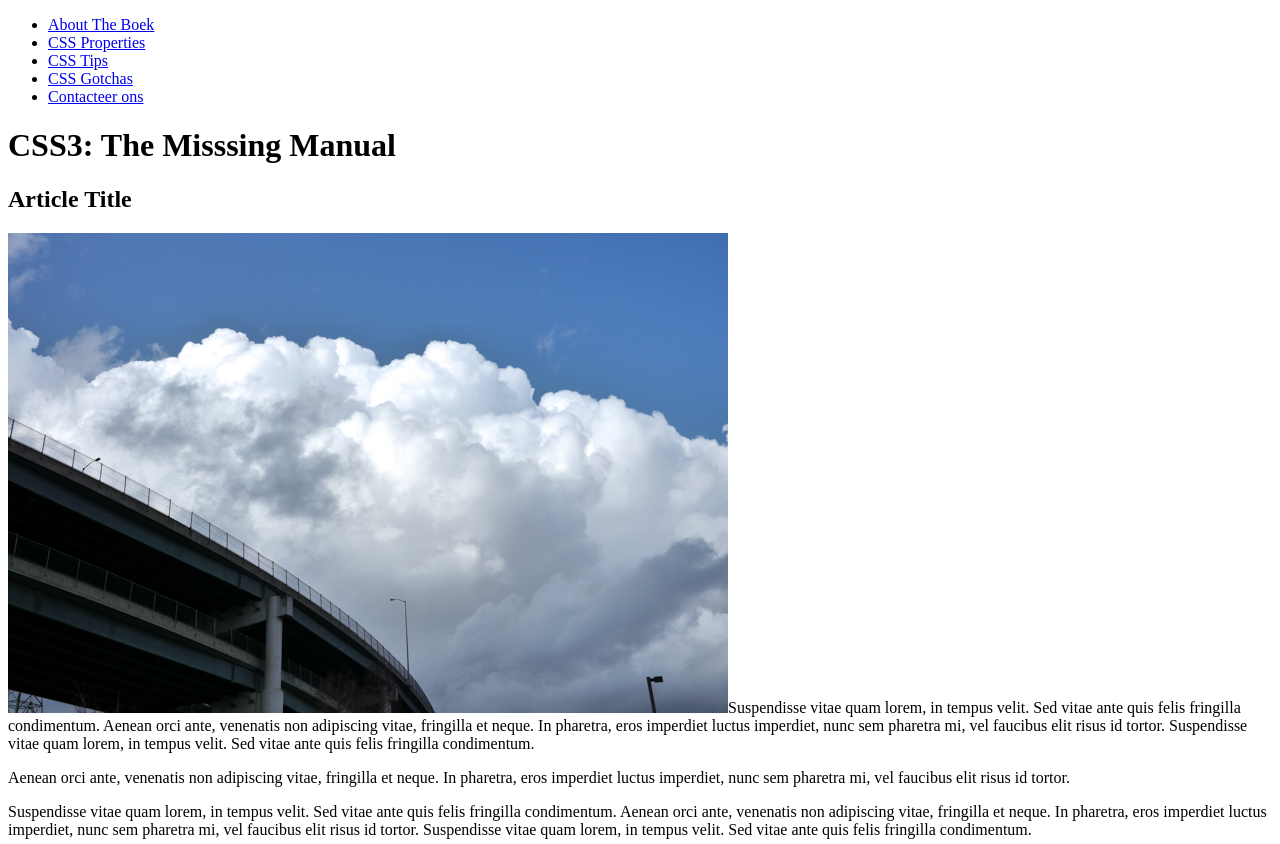
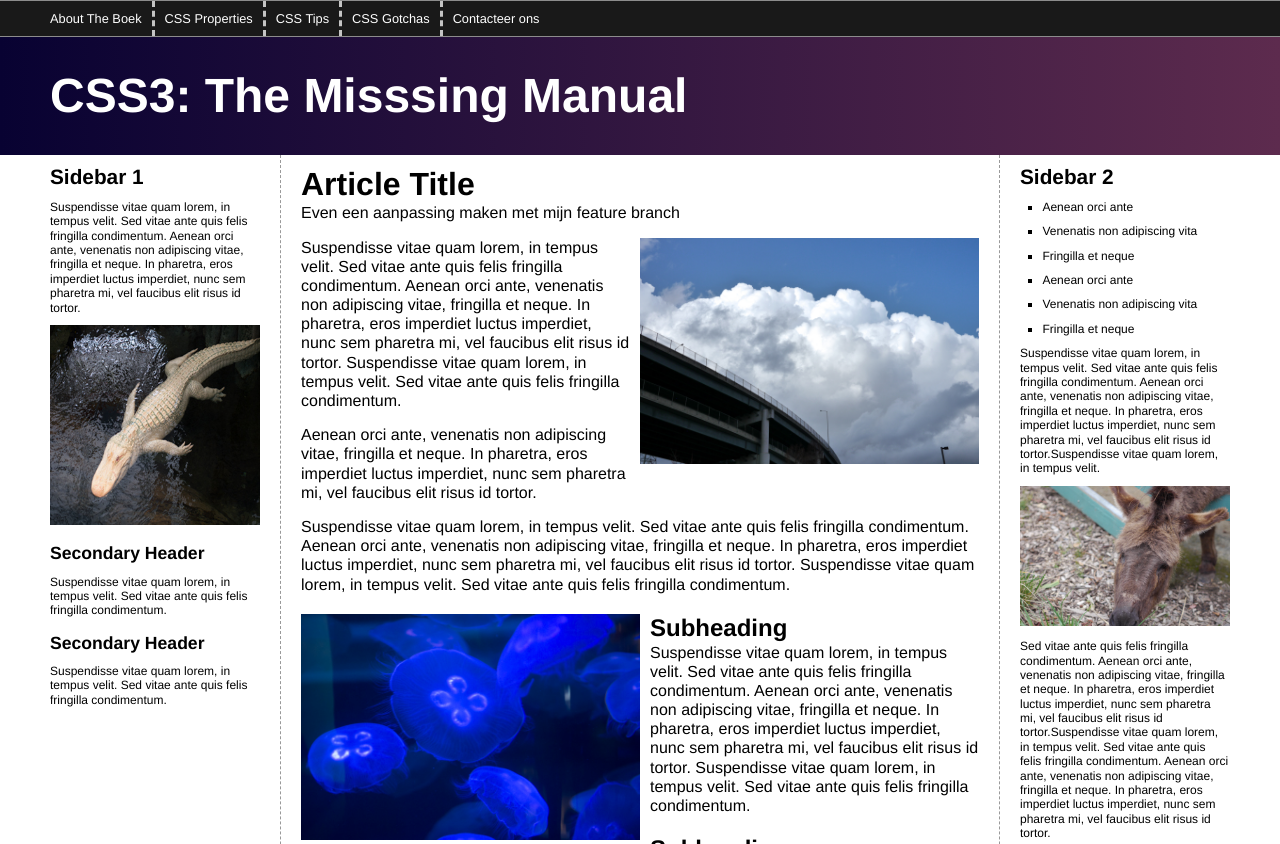
Before and after one commit to NDW86/blabla4, a plain HTML site: page www/6-demo-site/index.html in a window 1280 px wide. Shown: the top 844 px of the page. Drawn offline with Linux system fonts and the light colour scheme.

Commit message:
html aangepast met een paragraaf

```diff
--- a/www/6-demo-site/index.html
+++ b/www/6-demo-site/index.html
@@ -4,7 +4,7 @@
     <meta charset="UTF-8" />
     <meta name="viewport" content="width=device-width" />
     <title>Demo-site DWW2</title>
-    <link href="sstyles.css" rel="stylesheet" />
+    <link href="styles.css" rel="stylesheet" />
   </head>
 
   <body>
@@ -26,6 +26,7 @@
           <!-- main content goes here -->
           <article class="main">
             <h2>Article Title</h2>
+	    <p>Even een aanpassing maken met mijn feature branch</p>
             <p>
               <img
                 src="imgs/clouds.jpg"
```
